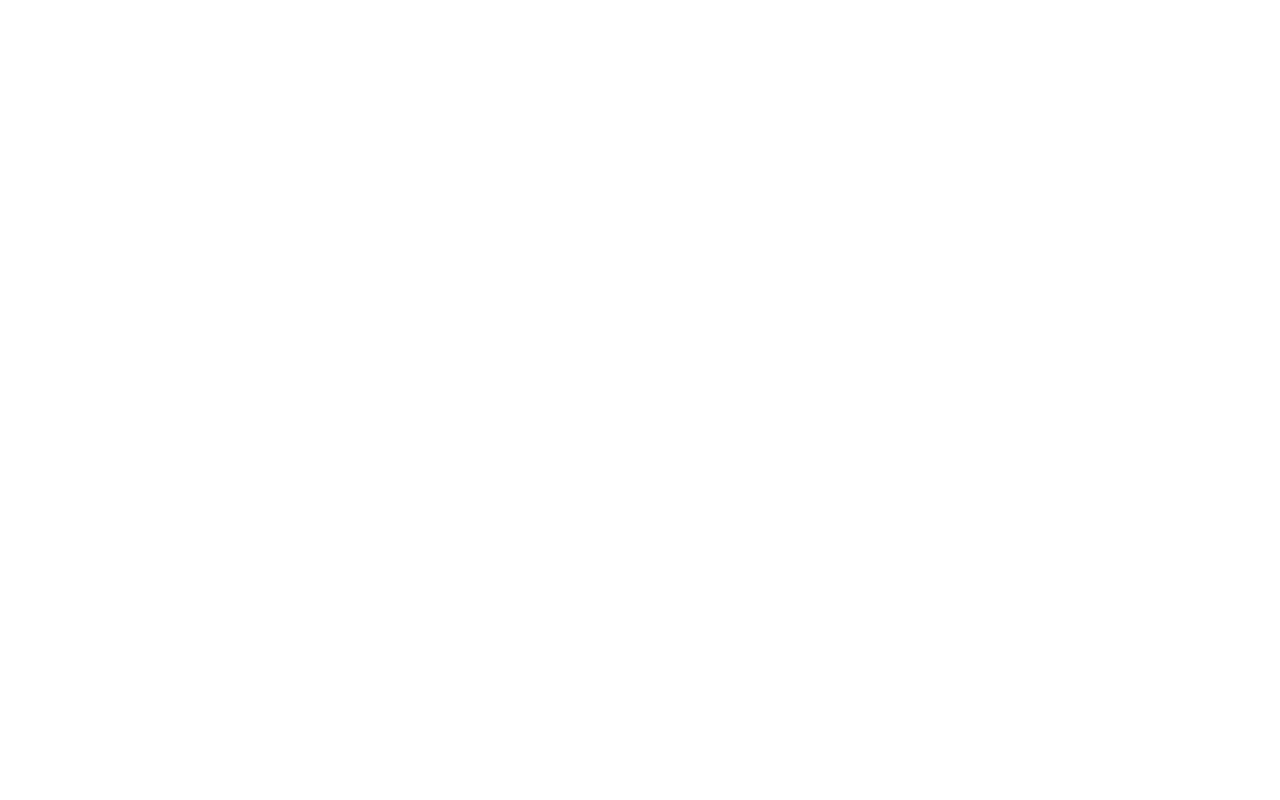
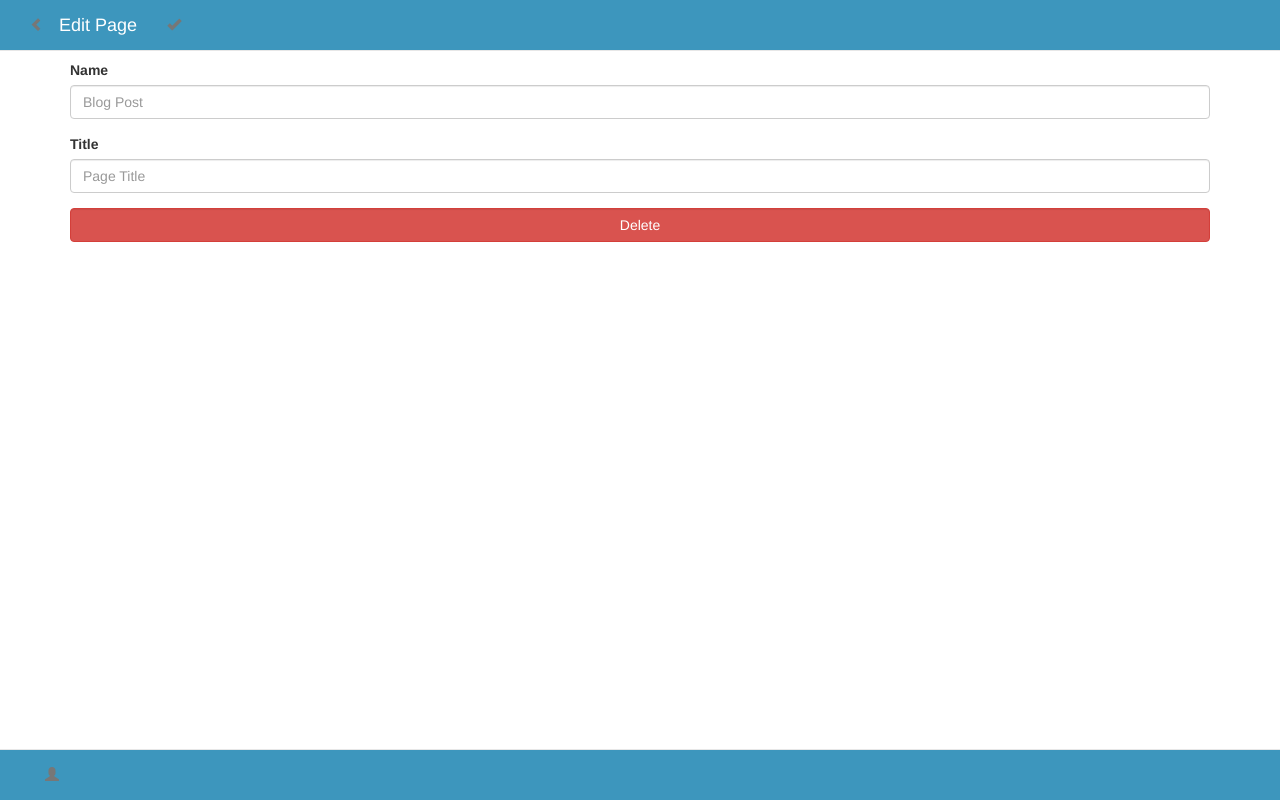
Before and after one commit to kaushikveluru/veluru-kaushik-webdev, a website: page public/assignment/page/page-edit.html in a window 1280 px wide. Drawn offline with nearby package versions, Linux system fonts and the light colour scheme.

```diff
--- a/public/assignment/css/styles.css
+++ b/public/assignment/css/styles.css
@@ -12,3 +12,8 @@
 {
 	color:white;
 }
+
+.navbar-text
+{
+	margin-right: 15px;
+}
--- a/public/assignment/page/page-edit.html
+++ b/public/assignment/page/page-edit.html
@@ -0,0 +1,65 @@
+<!DOCTYPE html>
+<html>
+<head>
+	<title>Edit Page</title>
+	<link rel="stylesheet" type="text/css" href="https://maxcdn.bootstrapcdn.com/bootstrap/3.3.7/css/bootstrap.min.css">
+	<link rel="stylesheet" href="../css/styles.css">
+</head>
+<body>
+	<div class="container">
+	<nav class="navbar navbar-default navbar-fixed-top">
+	  <div class="container-fluid">
+	    <div class="navbar-header">
+	    	<p class="navbar-text pull-left">
+		      	<a href="#" class="navbar-link">
+		      		<span class="glyphicon glyphicon-chevron-left"></span>
+		      	</a>
+	     	</p>
+
+		     <a class="navbar-brand" href="#">Edit Page</a>
+
+		     <p class="navbar-text pull-right">
+		      	<a href="#" class="navbar-link">
+		      		<span class="glyphicon glyphicon-ok"></span>
+
+		      	</a>
+	      </p>
+	    </div>
+	  </div>
+</nav>
+
+<form>
+	<div class="form-group">
+		<label for="name">Name</label>
+		<input id="name" type="text" class="form-control" placeholder="Blog Post"/>
+	</div>
+
+	<div class="form-group">
+		<label for="title">Title</label>
+		<input id="title" type="text" class="form-control" placeholder="Page Title"/>
+	</div>
+
+	<div class="form-group">
+		<a role="button" class="btn btn-danger form-control">Delete</a>
+	</div>
+
+
+</form>
+
+
+
+<nav class="navbar navbar-default navbar-fixed-bottom">
+  <div class="container-fluid">
+    <div class="navbar-header">
+      <a class="navbar-brand" href="#"></a>
+       <p class="navbar-text pull-right">
+       	<a href="#" class="navbar-link">
+			<span class="glyphicon glyphicon-user"></span>
+       	</a>
+      </p>
+    </div>
+  </div>
+</nav>
+</div>
+</body>
+</html>
```
Also changed, not shown: public/assignment/page/page-new.html (+2 -2 lines).
